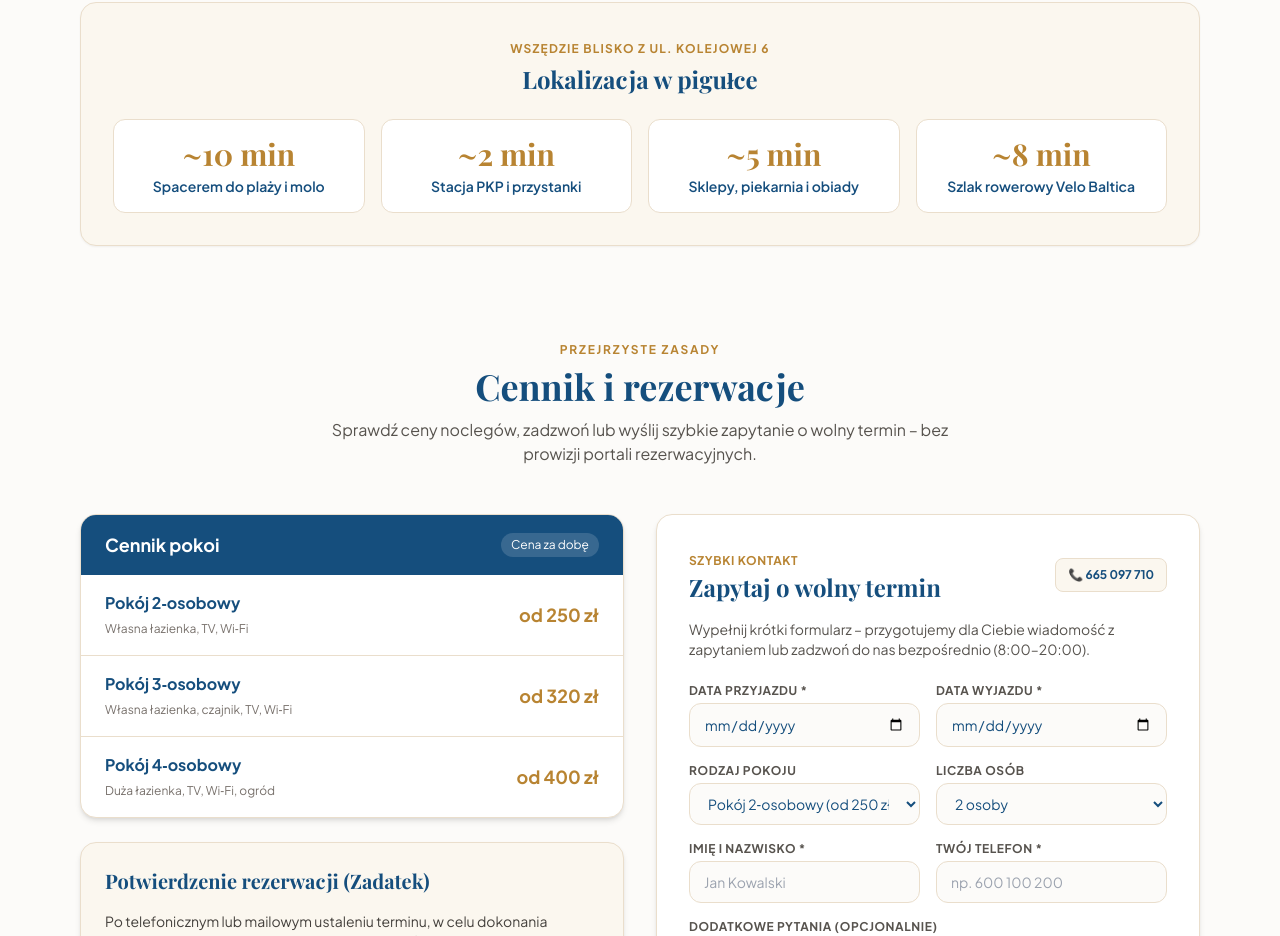
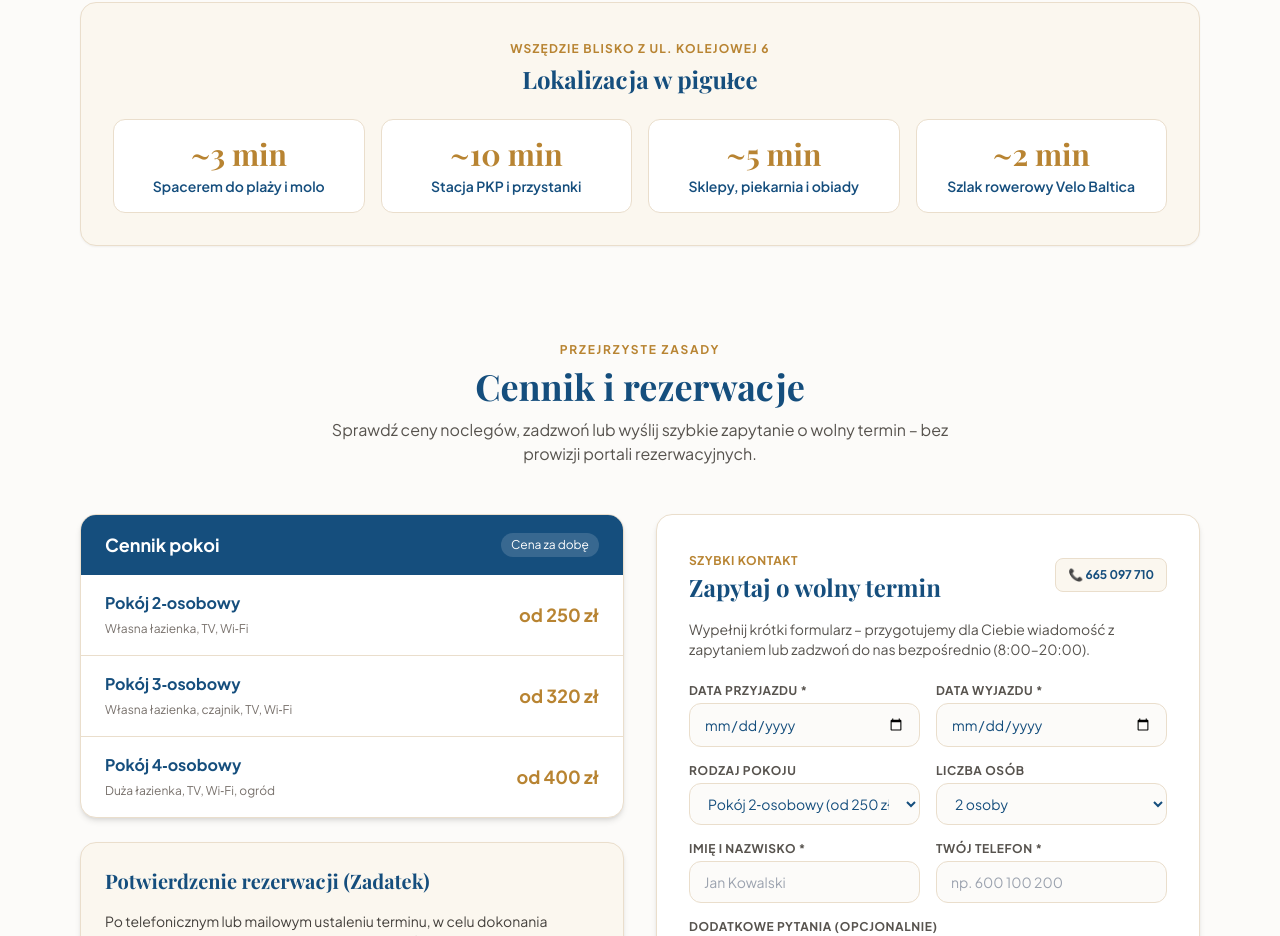
Before and after one commit to countermacio/AGAWA, a plain HTML site: page index.html in a window 1280 px wide. Shown: the part 2360-3296 px from the top of the page. Drawn offline with nearby package versions, Linux system fonts and the light colour scheme; a web font is replaced by a local one.

Commit message:
Add files via upload

```diff
--- a/index.html
+++ b/index.html
@@ -377,11 +377,11 @@
                 </div>
                 <div class="grid grid-cols-2 lg:grid-cols-4 gap-4 text-center">
                     <div class="bg-white p-4 rounded-xl border border-sand-border">
-                        <span class="block font-serif text-2xl sm:text-3xl font-bold text-amberGold">~10 min</span>
+                        <span class="block font-serif text-2xl sm:text-3xl font-bold text-amberGold">~3 min</span>
                         <span class="text-xs sm:text-sm font-semibold text-baltic block mt-1">Spacerem do plaży i molo</span>
                     </div>
                     <div class="bg-white p-4 rounded-xl border border-sand-border">
-                        <span class="block font-serif text-2xl sm:text-3xl font-bold text-amberGold">~2 min</span>
+                        <span class="block font-serif text-2xl sm:text-3xl font-bold text-amberGold">~10 min</span>
                         <span class="text-xs sm:text-sm font-semibold text-baltic block mt-1">Stacja PKP i przystanki</span>
                     </div>
                     <div class="bg-white p-4 rounded-xl border border-sand-border">
@@ -389,7 +389,7 @@
                         <span class="text-xs sm:text-sm font-semibold text-baltic block mt-1">Sklepy, piekarnia i obiady</span>
                     </div>
                     <div class="bg-white p-4 rounded-xl border border-sand-border">
-                        <span class="block font-serif text-2xl sm:text-3xl font-bold text-amberGold">~8 min</span>
+                        <span class="block font-serif text-2xl sm:text-3xl font-bold text-amberGold">~2 min</span>
                         <span class="text-xs sm:text-sm font-semibold text-baltic block mt-1">Szlak rowerowy Velo Baltica</span>
                     </div>
                 </div>
```
